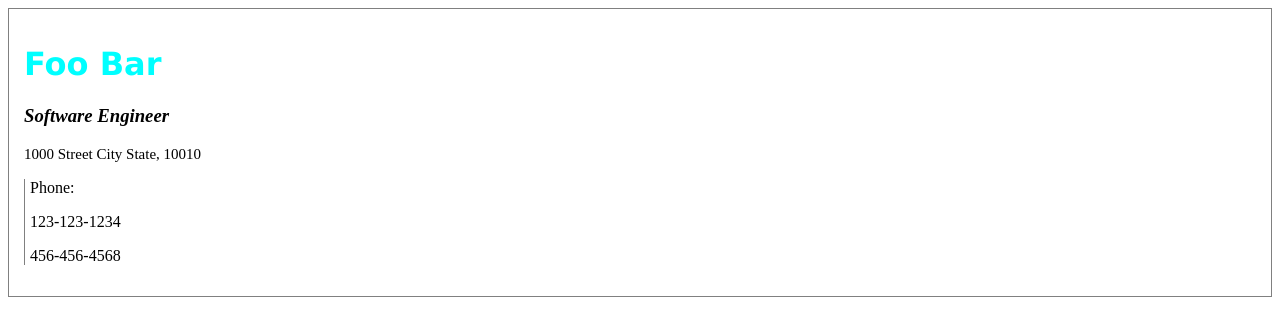
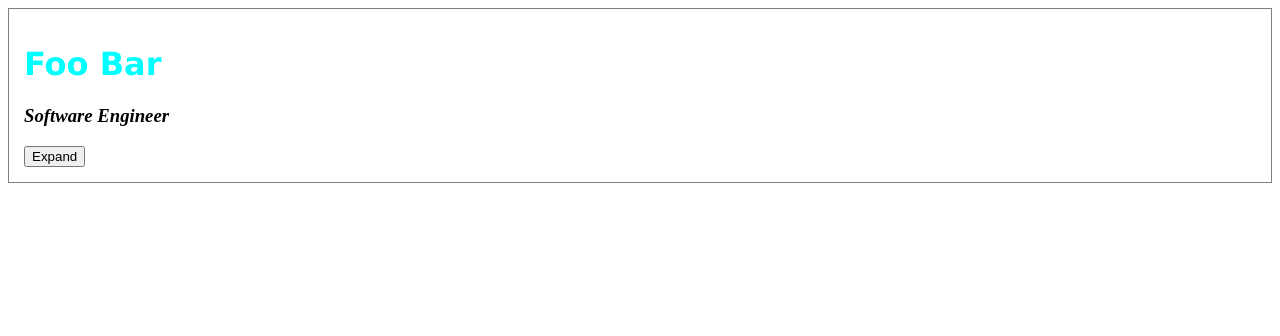
Before and after one commit to TroyEdwardLee/Second-Angular6-App, an Angular app: page / in a window 1280 px wide. Shown: the top 336 px of the page. Built offline with nearby package versions, Linux system fonts and the light colour scheme.

Commit message:
[FEATURE] add handle click event

```diff
--- a/src/app/address-card/address-card.component.html
+++ b/src/app/address-card/address-card.component.html
@@ -1,9 +1,13 @@
 <div class="address-card">
   <h1 class="name">{{user.name}}</h1>
   <h3 class="title">{{user.designation}}</h3>
-  <p class="address">{{user.address}}</p>
-  <div class="phone" *ngIf="user.phone.length">
-    <p>Phone:</p>
-    <p *ngFor="let phoneNumber of user.phone">{{phoneNumber}}</p>
+  <button *ngIf="isCollapsed" (click)="handleVisible()">Expand</button>
+  <button *ngIf="!isCollapsed" (click)="handleVisible()">Collapsed</button>
+  <div *ngIf="!isCollapsed">
+    <p class="address">{{user.address}}</p>
+    <div class="phone" *ngIf="user.phone.length">
+      <p>Phone:</p>
+      <p *ngFor="let phoneNumber of user.phone">{{phoneNumber}}</p>
+    </div>
   </div>
 </div>
--- a/src/app/address-card/address-card.component.ts
+++ b/src/app/address-card/address-card.component.ts
@@ -9,10 +9,15 @@ import { User } from './user.model';
 export class AddressCardComponent implements OnInit {
 
   @Input('user') user: User;
+  isCollapsed = true;
 
   constructor() {
   }
 
   ngOnInit() { }
 
+  handleVisible() {
+    this.isCollapsed = !this.isCollapsed;
+  }
+
 }
```
